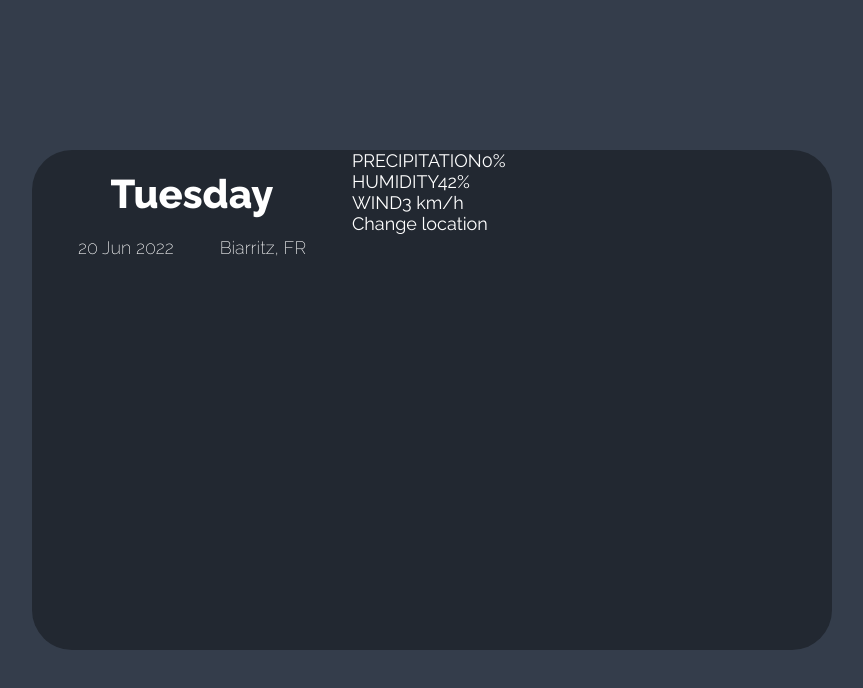
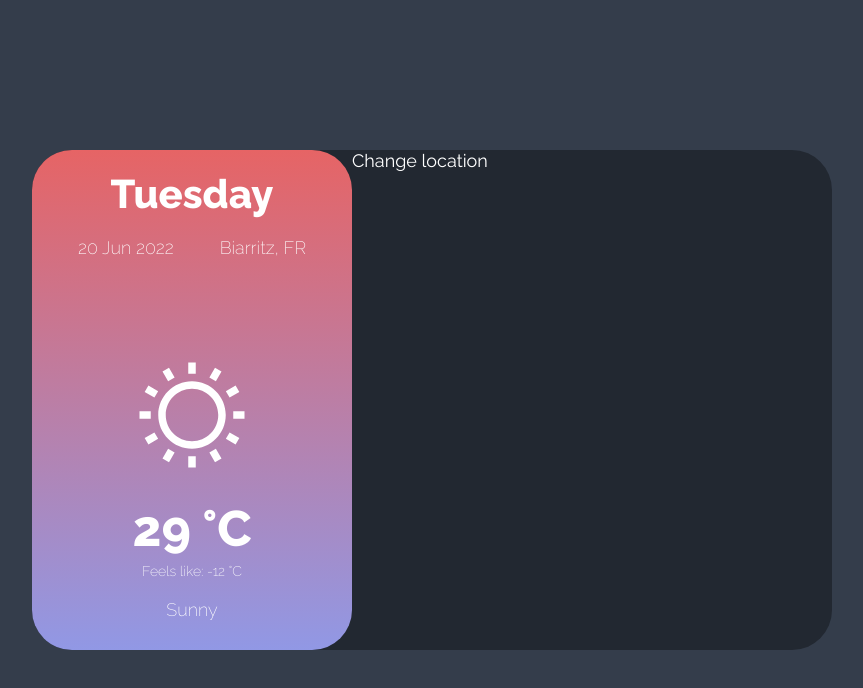
Before and after one commit to Naijel248/weather-site, a plain HTML site: page index.html in a window 1280 px wide. Shown: the whole page, without its empty margins (208-1071 px from the left). Drawn offline with Linux system fonts and the light colour scheme.

Commit message:
Today side ready
Done left side of content

```diff
--- a/index.html
+++ b/index.html
@@ -4,23 +4,27 @@
     <meta charset="UTF-8">
     <meta http-equiv="X-UA-Compatible" content="IE=edge">
     <meta name="viewport" content="width=device-width, initial-scale=1.0">
-    <link rel="stylesheet" href="src/style/main.css">
+    <link rel="stylesheet" href="/src/style/main.css">
     <title>Weather</title>
 </head>
 <body>
     <div class="wrapper">
         <div class="content">
             <div class="today">
-                <div class="today__title">Tuesday</div>
-                <div class="today__info">20 Jun 2022</div>
-                <div class="today__info"><span></span>Biarritz, FR</div>
+                <div class="today_info">
+                    <div class="today__title">Tuesday</div>
+                    <div class="today__info">20 Jun 2022</div>
+                    <div class="today__info"><span></span>Biarritz, FR</div>
+                </div>
+                <div class="today__content">
+                    <img src="/src/icons/sunny.svg" alt="" height="120px"
+                    width="120px">
+                    <div class="content_temp">29 °C</div>
+                    <div class="content_feel">Feels like: -12 °C</div>
+                    <div class="content_condition">Sunny</div>
+                </div>
             </div>
             <div class="week">
-                <div class="info">
-                    <div class="info__text">PRECIPITATION<span>0%</span></div>
-                    <div class="info__text">HUMIDITY<span>42%</span></div>
-                    <div class="info__text">WIND<span>3 km/h</span></div>
-                </div>
                 <div class="days">
                     <div class="days__card"></div>
                     <div class="days__card"></div>
--- a/src/style/main.css
+++ b/src/style/main.css
@@ -27,6 +27,11 @@ body {
 
 .today {
     width: 40%;
+    border-radius: 40px;
+    background: linear-gradient(#e66465, #9198e5);
+}
+
+.today_info {
     display: flex;
     justify-content: space-evenly;
     flex-wrap: wrap;
@@ -47,3 +52,25 @@ body {
     line-height: 22px;
     font-weight: 200;
 }
+
+.today__content {
+    margin-top: 30%;
+    text-align: center;
+}
+
+.content_temp {
+    margin-top: 20px;
+    font-size: 50px;
+    font-weight: 800;
+}
+
+.content_feel {
+    margin-top: 5px;
+    font-size: 14px;
+    font-weight: 200;
+}
+
+.content_condition {
+    margin-top: 20px;
+    font-weight: 200;
+}
```
Also changed, not shown: src/icons/sunny.svg (added).
